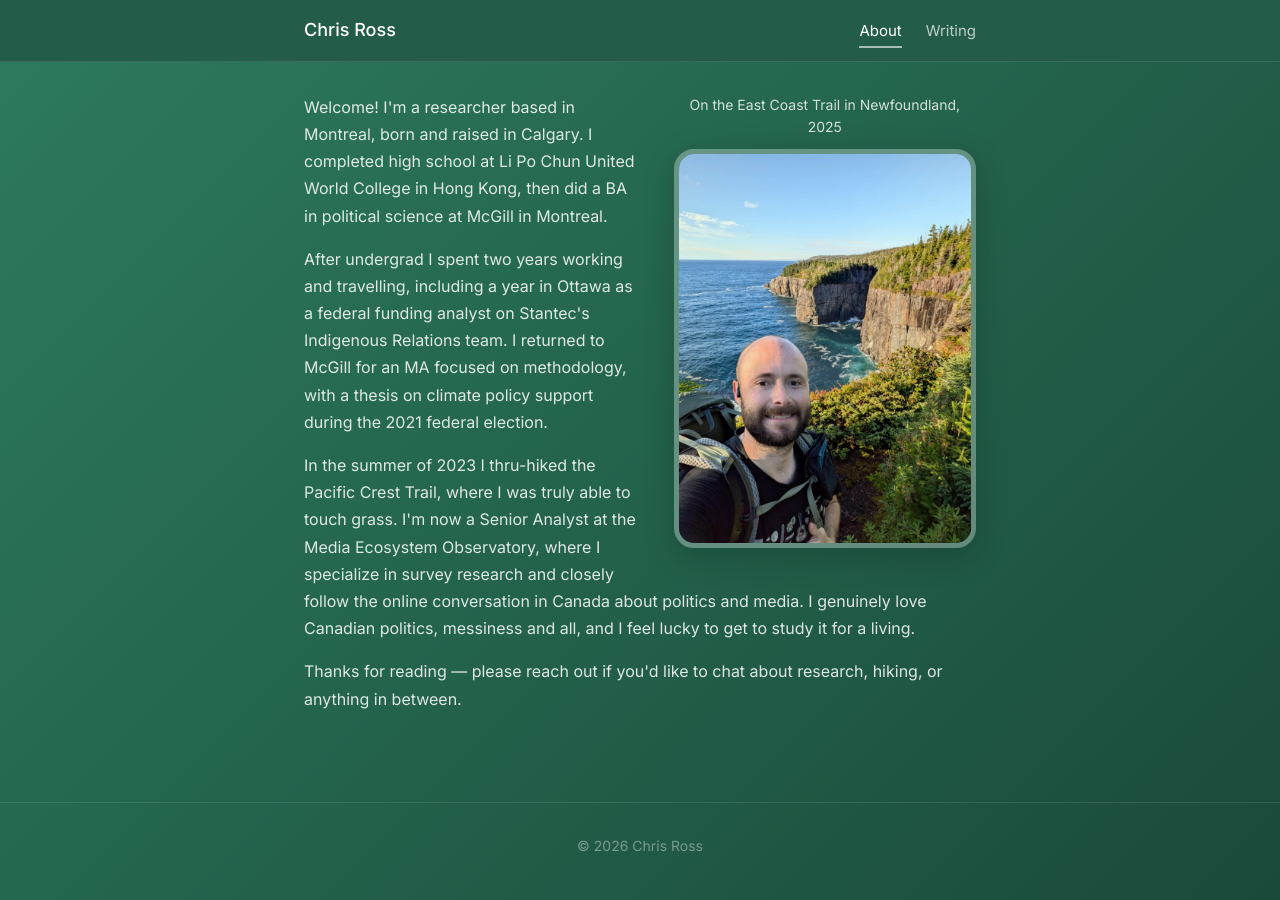
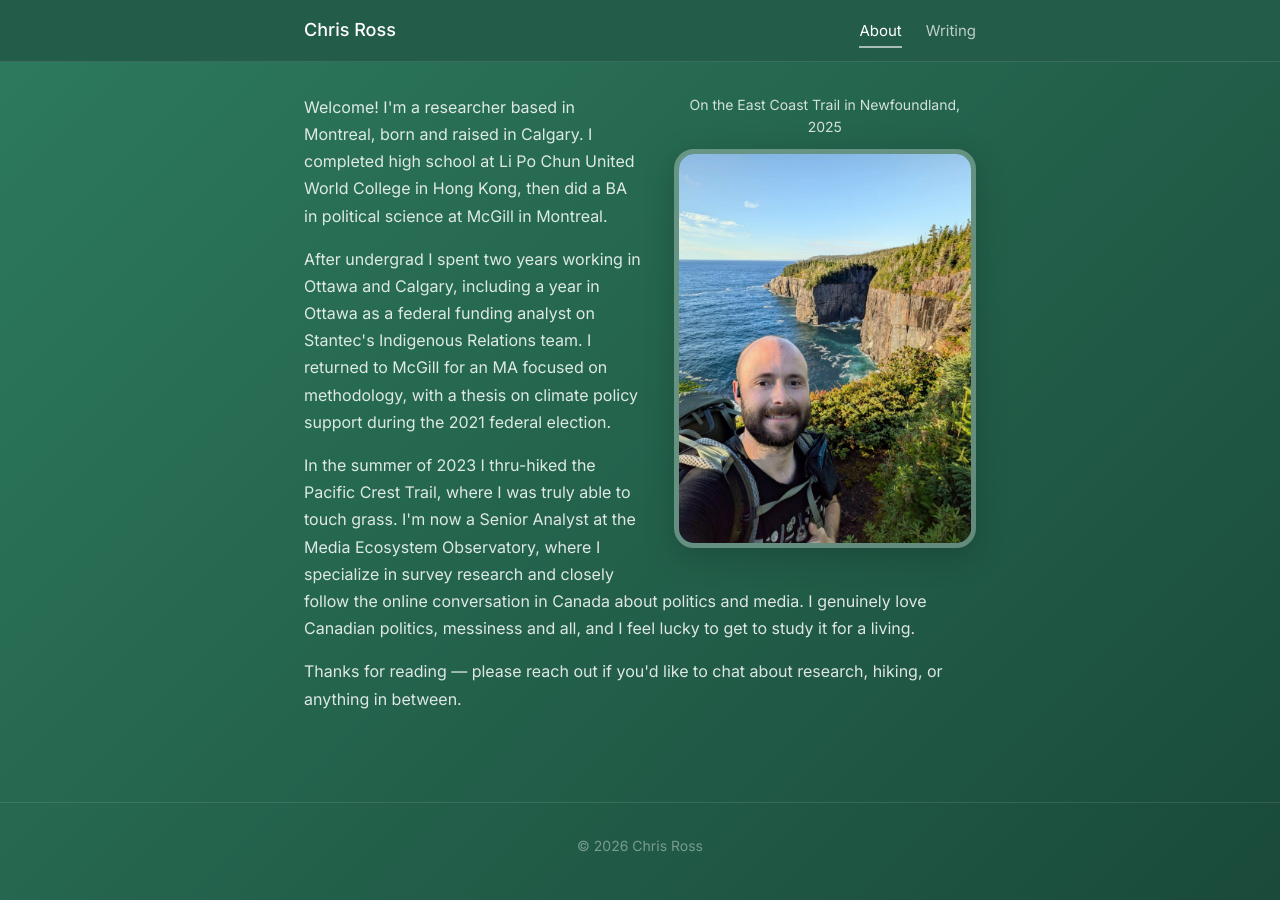
Before and after one commit to chrispross/chrispross.github.io, a Jekyll site: the page built from about.md, in a window 1280 px wide. Built offline with Jekyll 4.4.1, drawn with Linux system fonts in a browser that asks for light colours.

Commit message:
Clarify post-undergrad years were spent in Ottawa and Calgary
Co-Authored-By: Claude Opus 4.7 (1M context) <noreply@anthropic.com>

```diff
--- a/about.md
+++ b/about.md
@@ -74,7 +74,7 @@ permalink: /about/
   </div>
   <div class="about-bio">
     <p>Welcome! I'm a researcher based in Montreal, born and raised in Calgary. I completed high school at Li Po Chun United World College in Hong Kong, then did a BA in political science at McGill in Montreal.</p>
-    <p>After undergrad I spent two years working and travelling, including a year in Ottawa as a federal funding analyst on Stantec's Indigenous Relations team. I returned to McGill for an MA focused on methodology, with a thesis on climate policy support during the 2021 federal election.</p>
+    <p>After undergrad I spent two years working in Ottawa and Calgary, including a year in Ottawa as a federal funding analyst on Stantec's Indigenous Relations team. I returned to McGill for an MA focused on methodology, with a thesis on climate policy support during the 2021 federal election.</p>
     <p>In the summer of 2023 I thru-hiked the Pacific Crest Trail, where I was truly able to touch grass. I'm now a Senior Analyst at the Media Ecosystem Observatory, where I specialize in survey research and closely follow the online conversation in Canada about politics and media. I genuinely love Canadian politics, messiness and all, and I feel lucky to get to study it for a living.</p>
     <p>Thanks for reading — please reach out if you'd like to chat about research, hiking, or anything in between.</p>
   </div>
```
